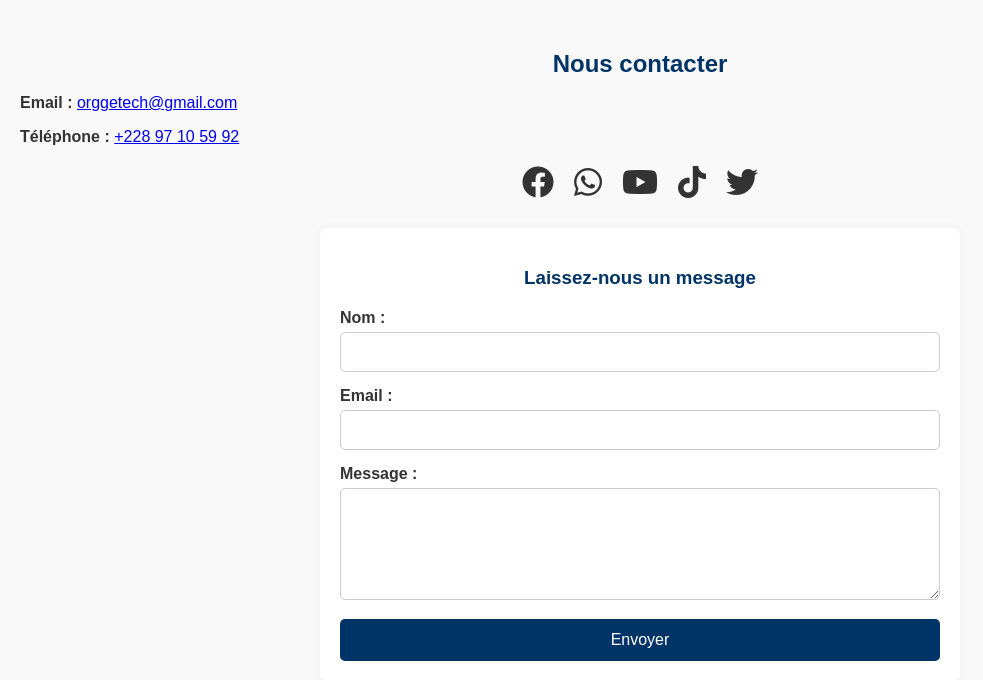
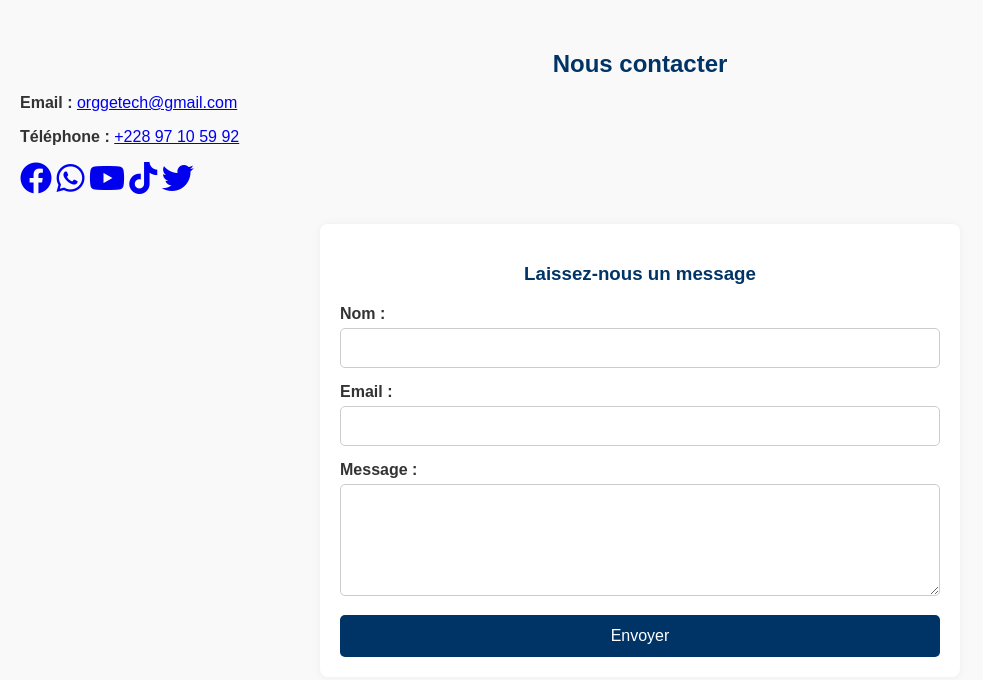
Before and after one commit to getech-team/getech, a PHP site: page /contacts.html in a window 1280 px wide. Shown: the part 108-788 px from the top of the page, without its empty margins (0-983 px from the left). Run offline with PHP 8.4, Linux system fonts and the light colour scheme.

Commit message:
Update styles.css

```diff
--- a/styles.css
+++ b/styles.css
@@ -82,23 +82,6 @@ section h2, section h3 {
     color: #003366;
     margin-bottom: 15px;
     text-align: center;
-}
-
-/* Réseaux sociaux */
-.social-icons {
-    display: flex;
-    justify-content: center;
-    gap: 20px;
-    margin-top: 20px;
-}
-
-.social-icons a {
-    color: #333;
-    transition: color 0.3s ease;
-}
-
-.social-icons a:hover {
-    color: #0078d7;
 }
 
 /* Pied de page */
```
